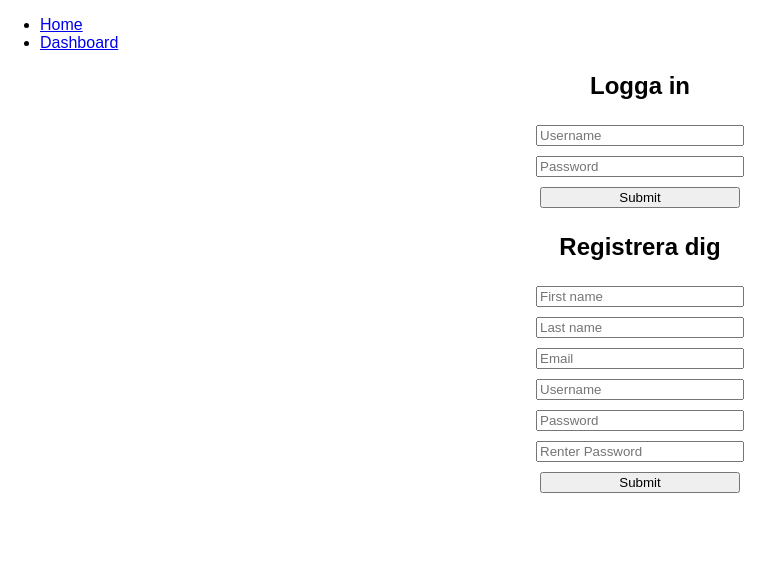
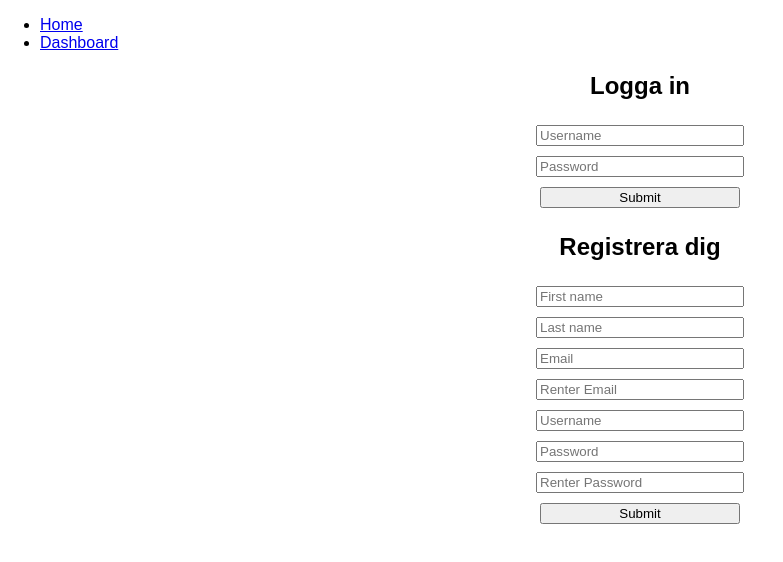
Before and after one commit to Oscmage/tournament-page, a React (Create React App) app in the folder frontend/: page / in a window 1280 px wide. Shown: the top 562 px of the page, without its empty margins (0-783 px from the left). Built offline with nearby package versions, Linux system fonts and the light colour scheme.

Commit message:
Add reenter email.

```diff
--- a/frontend/src/App.tsx
+++ b/frontend/src/App.tsx
@@ -2,8 +2,9 @@ import "./App.css";
 import "./css/Main.css";
 import * as React from "react";
 import FirstPage from "./presentationComponents/FirstPage";
-import { BrowserRouter as Router, Route, Link } from "react-router-dom";
+import { BrowserRouter as Router, Route, Link, Switch } from "react-router-dom";
 import Dashboard from "./presentationComponents/Dashboard";
+import PrivateRoute from "./presentationComponents/PrivateRoute";
 
 class App extends React.Component {
   public render() {
@@ -20,8 +21,10 @@ class App extends React.Component {
               </li>
             </ul>
           </div>
-          <Route exact path="/" component={FirstPage} />
-          <Route path="/dashboard" component={Dashboard} />
+          <Switch>
+            <Route exact path="/" component={FirstPage} />
+            <PrivateRoute path="/dashboard" component={Dashboard} />
+          </Switch>
         </div>
       </Router>
     );
--- a/frontend/src/css/Login.css
+++ b/frontend/src/css/Login.css
@@ -0,0 +1,4 @@
+.Logout {
+  display: flex;
+  justify-content: center;
+}
--- a/frontend/src/presentationComponents/Login.tsx
+++ b/frontend/src/presentationComponents/Login.tsx
@@ -27,11 +27,19 @@ class Login extends React.Component<
       return <Redirect to="/dashboard" />;
     }
 
-    return (
-      <div className="Login">
-        <LoginForm onLogin={this.onLogin} />
-      </div>
-    );
+    if (this.props.user) {
+      return (
+        <div className="Logout">
+          <button onClick={this.props.onLogout}>Logout</button>
+        </div>
+      );
+    } else {
+      return (
+        <div className="Login">
+          <LoginForm onLogin={this.onLogin} />
+        </div>
+      );
+    }
   }
 
   private onLogin = (username: string, password: string): Promise<boolean> => {
--- a/frontend/src/presentationComponents/RegisterForm.tsx
+++ b/frontend/src/presentationComponents/RegisterForm.tsx
@@ -3,7 +3,13 @@ import User from "./../interface/User";
 
 class RegisterForm extends React.Component<
   { onRegister: (user: User) => void },
-  { user: User; rePassword: string; passwordMatch: boolean }
+  {
+    user: User;
+    rePassword: string;
+    passwordMatch: boolean;
+    reEmail: string;
+    emailMatch: boolean;
+  }
 > {
   public constructor(props: any) {
     super(props);
@@ -16,13 +22,15 @@ class RegisterForm extends React.Component<
         password: ""
       },
       rePassword: "",
+      reEmail: "",
+      emailMatch: true,
       passwordMatch: true
     };
   }
 
   public render() {
     const form = (
-      <form onSubmit={this.onRegister}>
+      <form onFocus={this.disableMatchError} onSubmit={this.onRegister}>
         <input
           placeholder="First name"
           value={this.state.user.firstName}
@@ -45,6 +53,13 @@ class RegisterForm extends React.Component<
           name="email"
         />
         <input
+          placeholder="Renter Email"
+          value={this.state.reEmail}
+          onChange={this.updateReEmail}
+          type="text"
+          name="renteremail"
+        />
+        <input
           placeholder="Username"
           value={this.state.user.username}
           onChange={this.updateUsername}
@@ -55,7 +70,6 @@ class RegisterForm extends React.Component<
           placeholder="Password"
           value={this.state.user.password}
           onChange={this.updatePassword}
-          onFocus={this.disableMatchError}
           type="password"
           name="password"
         />
@@ -70,41 +84,59 @@ class RegisterForm extends React.Component<
         <input type="submit" value="Submit" />
       </form>
     );
-    if (this.state.passwordMatch) {
+
+    const passwordMatch = this.state.passwordMatch ? (
+      ""
+    ) : (
+      <p>Password does not match.</p>
+    );
+
+    const emailMatch = this.state.emailMatch ? (
+      ""
+    ) : (
+      <p>Email does not match.</p>
+    );
+
     return (
       <div className="RegisterForm">
         <h2>Registrera dig</h2>
         {form}
+        {emailMatch}
+        {passwordMatch}
       </div>
     );
-    } else {
-      return (
-        <div className="RegisterForm">
-          <h2>Eeey, regga då</h2>
-          {form}
-          <p>Password does not match.</p>
-        </div>
-      );
-    }
   }
 
   private disableMatchError = () => {
     this.setState({
       ...this.state,
-      passwordMatch: true
+      passwordMatch: true,
+      emailMatch: true
     });
   };
 
   private onRegister = (event: React.FormEvent<HTMLFormElement>) => {
     event.preventDefault();
-    const { user, rePassword } = this.state;
-    if (user.password === rePassword) {
-      this.props.onRegister(user);
-    } else {
+    const { user, reEmail, rePassword } = this.state;
+
+    const emailMatch = user.email === reEmail;
+    if (!emailMatch) {
+      this.setState({
+        ...this.state,
+        emailMatch: false
+      });
+    }
+
+    const passwordMatch = user.password === rePassword;
+    if (!passwordMatch) {
       this.setState({
         ...this.state,
         passwordMatch: false
       });
+    }
+
+    if (emailMatch && passwordMatch) {
+      this.props.onRegister(user);
     }
   };
 
@@ -123,6 +155,13 @@ class RegisterForm extends React.Component<
   private updateEmail = (event: React.ChangeEvent<HTMLInputElement>) => {
     this.setState({
       user: { ...this.state.user, email: event.target.value }
+    });
+  };
+
+  private updateReEmail = (event: React.ChangeEvent<HTMLInputElement>) => {
+    this.setState({
+      ...this.state,
+      reEmail: event.target.value
     });
   };
 
--- a/frontend/src/reducers/Authentication.tsx
+++ b/frontend/src/reducers/Authentication.tsx
@@ -21,7 +21,7 @@ export default function authentication(state = initialState, action: any) {
     case LOGIN_FAILURE:
       return {};
     case LOGOUT:
-      return { ...state, loggedIn: false };
+      return { ...state, loggedIn: false, user: undefined };
     default:
       return state;
   }
```
Lines whose indentation alone changed are shown as unchanged.
